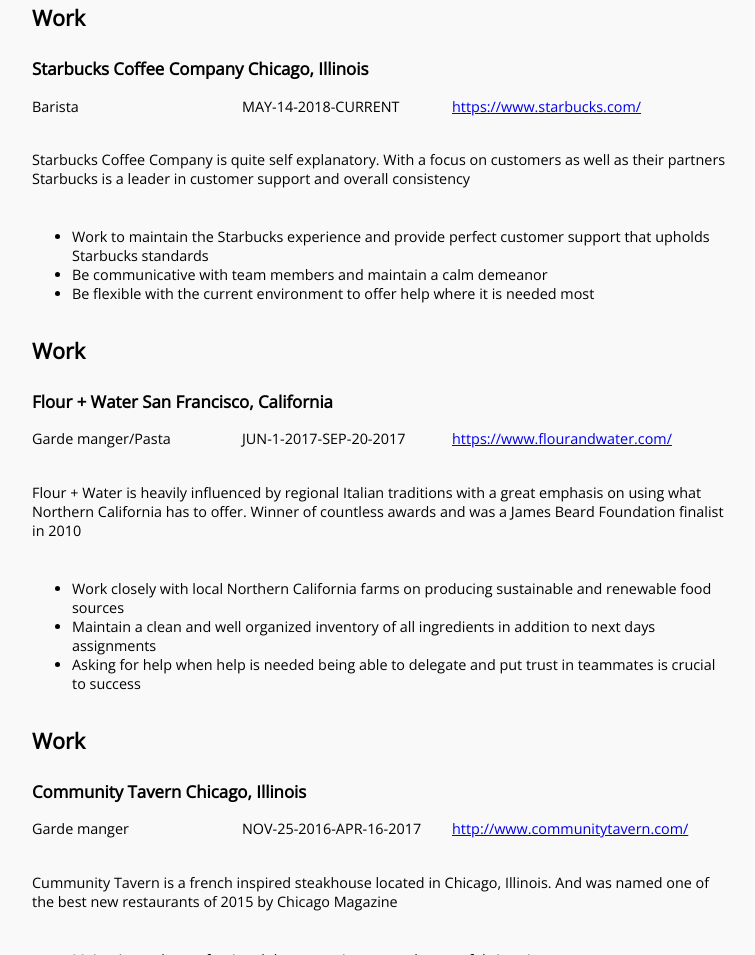
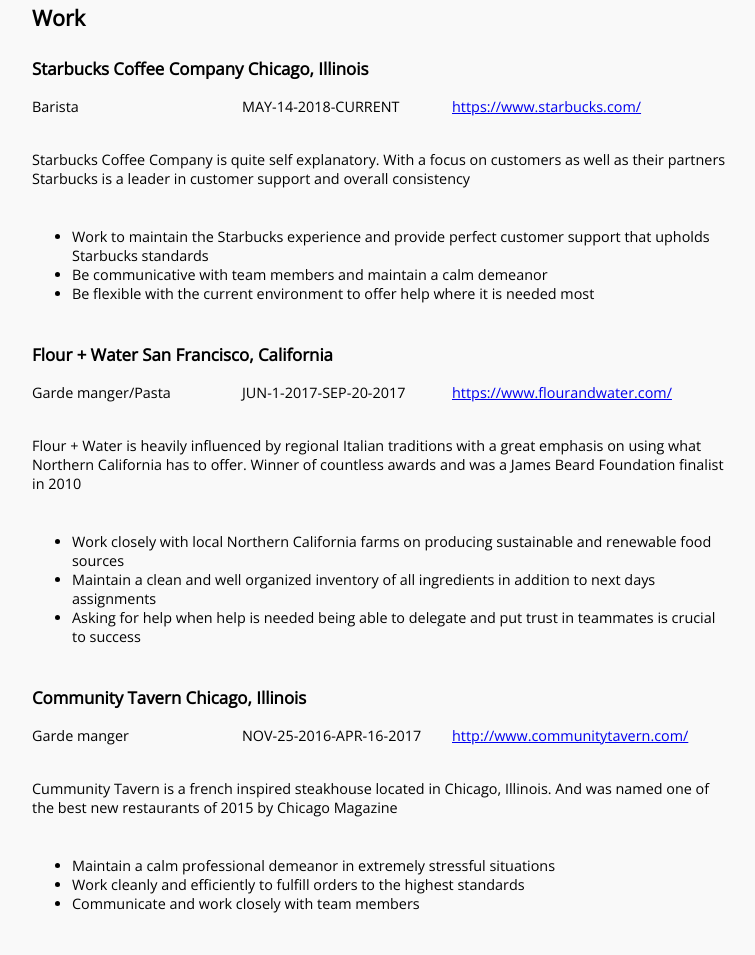
Before and after one commit to CGulyas/CGulyas.github.io, a plain HTML site: page resume/index.html in a window 1280 px wide. Shown: the part 406-1361 px from the top of the page, without its empty margins (258-1013 px from the left). Drawn offline with nearby package versions, Linux system fonts and the light colour scheme.

Commit message:
Removed multiple Work title h2 under work_container class

```diff
--- a/resume/index.html
+++ b/resume/index.html
@@ -61,7 +61,6 @@
 			</div>
 
 			<div class="work_container">
-				<h2>Work</h2>
 				<div class="item">
 					<h3 class="work_name">Flour + Water San Francisco, California</h3>
 					<div class="work_position">
@@ -87,7 +86,6 @@
 			</div>
 
 			<div class="work_container">
-				<h2>Work</h2>
 				<div class="item">
 					<h3 class="work_name">Community Tavern Chicago, Illinois</h3>
 					<div class="work_position">
```
